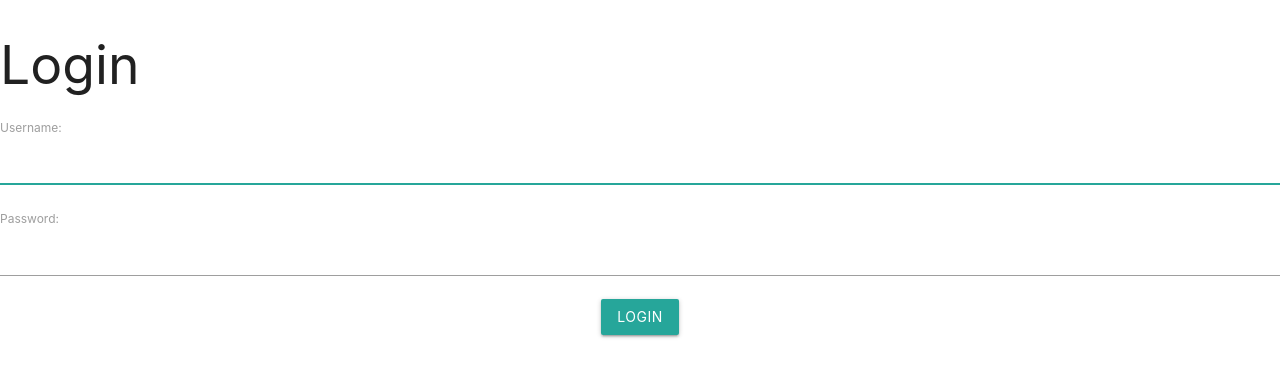
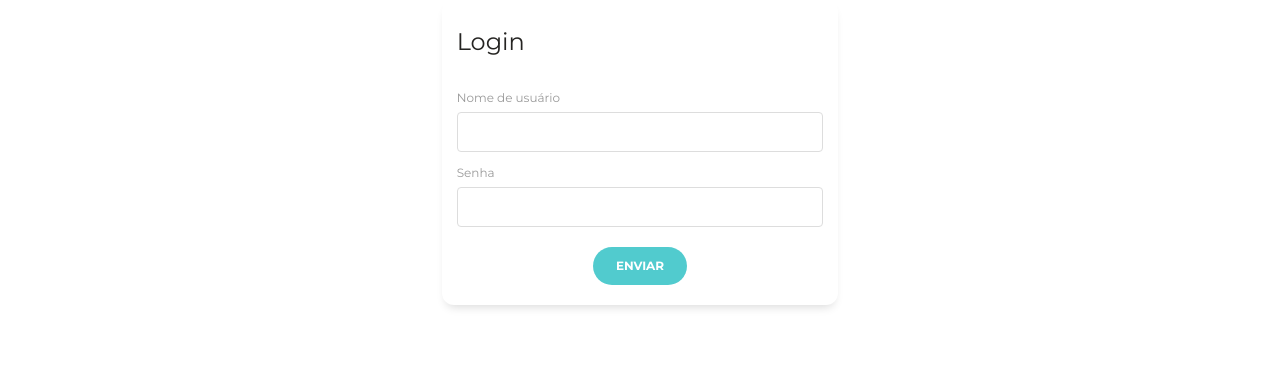
Before and after one commit to MatheusRBarbosa/sedu-denuncias, a Django app: page /accounts/login/ in a window 1280 px wide. Shown: the top 377 px of the page. Run offline with Django 3.2, Linux system fonts and the light colour scheme; some libraries are stand-ins or nearby versions.

Commit message:
feat(login): nova tela de login

```diff
--- a/sedu_webservice/templates/registration/login.html
+++ b/sedu_webservice/templates/registration/login.html
@@ -1,26 +1,40 @@
-<!DOCTYPE html>
-<html>
-  <head>
-    <meta charset="utf-8">
-    <title>Login</title>
-    <!-- Compiled and minified CSS -->
-    <link rel="stylesheet" href="https://cdnjs.cloudflare.com/ajax/libs/materialize/1.0.0/css/materialize.min.css">
+{% extends 'base.html' %}
 
-    <link href="https://fonts.googleapis.com/icon?family=Material+Icons" rel="stylesheet">
+{% block content %}
+<div class="">
+  <div class="col-md-4 mr-auto ml-auto">
+    <div class="card">
+      <div class="card-header">
+        <h4 class="card-title">Login</h4>
+      </div>
+    <div class="card-body">
+        <form method="post">
+          {% csrf_token %}
 
-    <!-- Compiled and minified JavaScript -->
-    <script src="https://cdnjs.cloudflare.com/ajax/libs/materialize/1.0.0/js/materialize.min.js"></script>
-  </head>
-  <body>
-    <div class="card-content">
-      <h2>Login</h2>
-      <form method="post">
-        {% csrf_token %}
-        {{ form.as_p }}
-        <div class="center-align">
-          <button class="waves-effect waves-light btn" type="submit">Login</button>
-        </div>
-      </form>
+          <div class="row">
+            <div class="col-md-12">
+                <div class="form-group">
+                    <label>Nome de usuário</label>
+                    <input type="text" class="form-control" name="{{form.username.html_name}}">
+                </div>
+            </div>
+          </div>
+          <div class="row">
+            <div class="col-md-12">
+                <div class="form-group">
+                    <label>Senha</label>
+                    <input type="password" class="form-control" name="{{form.password.html_name}}">
+                </div>
+            </div>
+          </div>
+          <div class="row">
+            <div class="update ml-auto mr-auto">
+                <button class="btn btn-primary btn-round" type="submit">Enviar</button>
+            </div>
+          </div>
+        </form>
+      </div>
     </div>
-  </body>
-</html>
+  </div>
+</div>
+{% endblock %}
```
